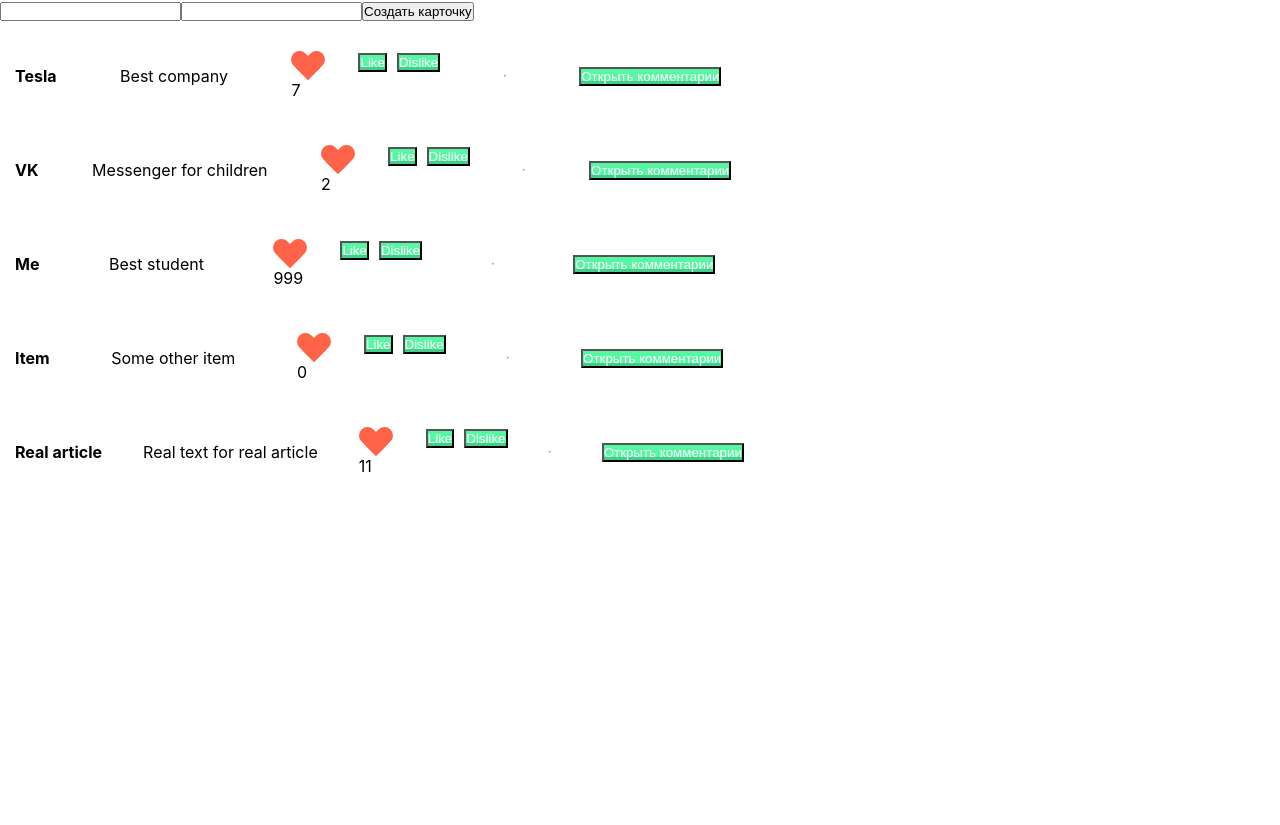
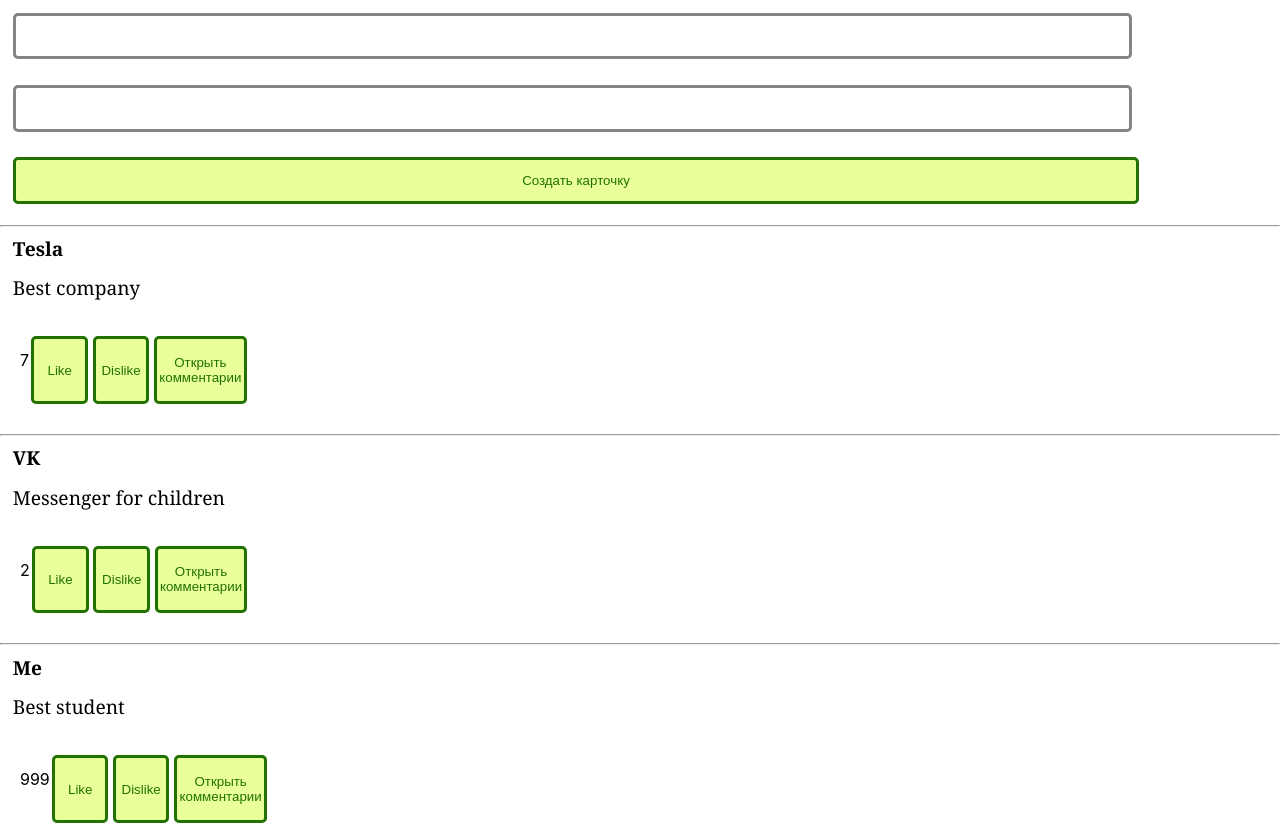
Before and after one commit to olya3112/React, a React (Create React App) app in the folder reactpj/: page / in a window 1280 px wide. Shown: the top 825 px of the page. Before the commit the page ends 800 px from the top, so only its background shows below. Built offline with nearby package versions, Linux system fonts and the light colour scheme.

Commit message:
Оформление сделанного функционала

```diff
--- a/reactpj/package.json
+++ b/reactpj/package.json
@@ -9,6 +9,8 @@
     "react": "^18.2.0",
     "react-dom": "^18.2.0",
     "react-scripts": "5.0.1",
+    "sass": "^1.61.0",
+    "sass-loader": "^13.2.2",
     "web-vitals": "^2.1.4"
   },
   "scripts": {
@@ -34,5 +36,8 @@
       "last 1 firefox version",
       "last 1 safari version"
     ]
+  },
+  "devDependencies": {
+    "gulp-sass": "^5.1.0"
   }
 }
--- a/reactpj/src/App.js
+++ b/reactpj/src/App.js
@@ -4,7 +4,7 @@
 import React, {useEffect, useState} from 'react';
 import com from "./assets/data/comments.json"
 
-import PostForms from "./components/PostForms/PostForms";
+import PostForms from "./components/PostNews/PostForms";
 import {getArticles} from "./assets/helpers/get-articles";
 
 
--- /dev/null
+++ b/reactpj/src/common/styles/mixins.module.scss
@@ -0,0 +1,18 @@
+@mixin font-settings($size, $weight) {
+  font-family: Georgia, serif;
+  font-size: $size;
+  font-weight: $weight;
+}
+
+@mixin flex-total-center($direction) {
+  display: flex;
+  align-items: center;
+  justify-content: center;
+  flex-direction: $direction;
+}
+
+@mixin borders-and-background-color($border_color, $radius, $color) {
+  border-radius: $radius;
+  border: solid $border_color;
+  background-color: $color;
+}
--- /dev/null
+++ b/reactpj/src/common/styles/vars.module.scss
@@ -0,0 +1,10 @@
+$wightColor: #ffffff;
+$darkGreyColor: #858585;
+
+
+$darkGreen: #227200;
+$smallBorderRadius: 5px;
+$simpleTextSizeSmall: 90%;
+$simpleTextSizeMedium: 120%;
+$mediumScreenMaxWidth: 1199px;
+$largeScreenMinWidth: 1200px;
--- a/reactpj/src/components/Comments/CommentsForm.jsx
+++ b/reactpj/src/components/Comments/CommentsForm.jsx
@@ -1,4 +1,5 @@
 import React, {useState} from "react";
+import s from "./commentsStyle.module.scss";
 
 export function CommentsForm ({create})  {
 
@@ -14,12 +15,15 @@
 
 
     return(
-        <form>
-            <input value={comments.author}
+        <form className={s.form}>
+            <input className={s.commentInput}
+                   value={comments.author}
                    onChange={e => setComment({...comments, author: e.target.value})}/>
-            <input value={comments.text}
+            <input className={s.commentInput}
+                   value={comments.text}
                    onChange={e => setComment({...comments, text: e.target.value})}/>
-            <button onClick={addNewComment}> Создать карточку </button>
+            <button className={s.buttom}
+                   onClick={addNewComment}> Создать комментарий </button>
         </form>
     );
 };
--- /dev/null
+++ b/reactpj/src/components/Comments/commentsStyle.module.scss
@@ -0,0 +1,97 @@
+@import "../../common/styles/mixins.module.scss";
+@import "../../common/styles/vars.module.scss";
+
+
+
+.comments {
+  @include borders-and-background-color($darkGreyColor, $smallBorderRadius, $wightColor);
+  min-width: 10%;
+  width: auto;
+  margin-top: 1%;
+  padding: 1% 2%;
+  margin-right: 4%;
+  margin-left: 2%;
+}
+
+.buttom {
+  @include borders-and-background-color($darkGreen, $smallBorderRadius, #e9ff99);
+
+  color: $darkGreen;
+  margin: 1% 1%;
+  width: 88%;
+  padding: 1%;
+
+  &:focus {
+    background-color: transparent;
+    outline: none;
+  }
+
+}
+
+
+.formAdd {
+  display: flex;
+  justify-content: space-around;
+  flex-direction: initial ;
+
+  .form {
+  @include borders-and-background-color($darkGreyColor, $smallBorderRadius, $wightColor);
+  min-width: 10%;
+  width: auto;
+  margin-top: 1%;
+  padding: 1% 2%;
+  margin-right: 4%;
+  margin-left: 2%;}
+}
+
+
+
+
+
+.commentInput {
+  @include borders-and-background-color($darkGreyColor, $smallBorderRadius, $wightColor);
+
+  margin: 1% 1%;
+  width: 85%;
+  padding: 1%;
+
+  &:focus {
+    background-color: transparent;
+    outline: none;
+  }
+
+}
+.author {
+  @include font-settings($simpleTextSizeSmall, bold);
+}
+
+.commentText {
+  @include font-settings($simpleTextSizeSmall, normal);
+}
+
+
+
+@media (max-width: $mediumScreenMaxWidth) {
+
+  .author {
+    @include font-settings($simpleTextSizeMedium, bold);
+  }
+
+  .commentText {
+    @include font-settings($simpleTextSizeMedium, normal);
+  }
+
+  }
+
+
+@media (min-width: $largeScreenMinWidth) {
+
+  .author {
+    @include font-settings($simpleTextSizeMedium, bold);
+  }
+
+  .commentText {
+    @include font-settings($simpleTextSizeMedium, normal);
+  }
+
+}
--- a/reactpj/src/components/PostForms/PostForms.jsx
+++ b/reactpj/src/components/PostNews/PostForms.jsx
@@ -1,4 +1,5 @@
 import React, {useState} from 'react';
+import s from './postNewsStyle.module.scss';
 
 export function PostForms ({create})  {
 
@@ -15,11 +16,13 @@
 
     return (
         <form>
-           <input value={content.title}
+           <input className={s.commentInput} value={content.title}
                   onChange={e => setPost({...content, title: e.target.value})}/>
-            <input value={content.text}
+            <input className={s.commentInput} value={content.text}
                    onChange={e => setPost({...content, text: e.target.value})}/>
-            <button onClick={addNewPost}> Создать карточку </button>
+            <button className={s.buttom}
+                onClick={addNewPost}> Создать карточку </button>
+            <hr/>
 
         </form>
 
--- a/reactpj/src/components/PostNews/PostNews.jsx
+++ b/reactpj/src/components/PostNews/PostNews.jsx
@@ -1,14 +1,14 @@
 import React, {useEffect, useMemo, useState} from 'react';
-import s from './postNewsStyle.module.css';
+import s from './postNewsStyle.module.scss';
 import Comments from "../Comments/Comments";
-import com from "../../assets/data/comments.json";
-import CommentsForm from "../Comments/CommentsForm";
+
+
 
 
 export function PostNews (props) {
 
     const [count, setCount] = useState(props.currentLikes)
-    const [comments, setComments] = useState(com)
+
 
 
 
@@ -43,22 +43,20 @@
 
     return (
 
-        <li className={s.content}>
-            <strong>
+        <div >
+            <div>
+                <strong className={s.name}>
                         {props.title}
                 </strong>
-            <div>
+                <div className={s.contentText}>
                      {props.text}
                 </div>
-            <div>
-                <b className={s.heart}>0</b>
+            </div>
+            <div className={s.postline}>
+                <p> {count}</p>
                 <button className={s.buttom} onClick={increment} >Like</button>
-                <button className={s.buttom} onClick={discrement}>Dislike</button>
-                <p className={s.count}> {count}</p>
-            </div>
-            <hr/>
-            <div>
-                <button className={s.buttom}
+                <button  className={s.buttom} onClick={discrement}>Dislike</button>
+                <button  className={s.buttom}
                         onClick={openComments}>
                     <p>
                         {commentsInfo.show < 0
@@ -68,6 +66,18 @@
                     </p>
                 </button>
             </div>
+
+            {/*<div>*/}
+            {/*    <button className={s.button}*/}
+            {/*    onClick={openComments}>*/}
+            {/*        <p>*/}
+            {/*        {commentsInfo.show < 0*/}
+            {/*            ? 'Открыть комментарии'*/}
+            {/*            : 'Закрыть комментарии'*/}
+            {/*        }*/}
+            {/*        </p>*/}
+            {/*    </button>*/}
+            {/*</div>*/}
 
 
             {(commentsInfo.show > 0) &&
@@ -80,7 +90,9 @@
             }
 
             <br/>
-        </li>
+            <hr/>
+        </div>
+
 
     );
 };
--- a/reactpj/src/components/PostNews/postNewsStyle.module.css
+++ /dev/null
@@ -1,71 +0,0 @@
-*{
-    margin: 0;
-    padding: 0;
-    box-sizing: border-box;
-}
-#root{
-    display: flex;
-    justify-content: center;
-}
-
-.content{
-    width: 800px;
-    display: flex;
-    padding: 15px;
-    border: darkcyan;
-    margin-top: 15px;
-    justify-content: space-between;
-    align-items: center;
-}
-.count{
-    align-items: center;
-}
-.buttom {
-    margin-left: 10px;
-    color: white;
-    text-decoration: none;
-    background: rgb(86, 246, 163);
-    box-shadow: 0 -3px rgb(69, 206, 138) inset;
-    transition: 0.2s;
-    display: inline-block;
-}
-.buttom:focus {
-    margin-left: 10px;
-    color: white;
-    text-decoration: none;
-    background: rgb(21, 157, 92);
-    box-shadow: 0 -3px rgb(69, 206, 138) inset;
-    transition: 0.2s;
-}
-
-.heart {
-    transition: 0.2s;
-    color: white;
-    margin-right: 20px;
-    position: relative;
-    width: 37px;
-    height: 29px;
-    display: inline-block;
-}
-.heart:before,
-.heart:after {
-    position: absolute;
-    content: "";
-    color: white;
-    width: 17px;
-    height: 29px;
-    left: 17px;
-
-    background-color: tomato;
-
-    border-radius: 17px 17px 0 0;
-
-    transform: rotate(-45deg);
-    transform-origin: 0 100%;
-}
-.heart:after {
-    color: white;
-    left: 0;
-    transform-origin: 100% 100%;
-    transform: rotate(45deg);
-}
--- /dev/null
+++ b/reactpj/src/components/PostNews/postNewsStyle.module.scss
@@ -0,0 +1,87 @@
+@import "../../common/styles/mixins.module.scss";
+@import "../../common/styles/vars.module.scss";
+
+.buttom {
+  @include borders-and-background-color($darkGreen, $smallBorderRadius, #e9ff99);
+
+  color: $darkGreen;
+  margin: 1% 1%;
+  width: 88%;
+  padding: 1%;
+
+  &:focus {
+    background-color: transparent;
+    outline: none;
+  }
+
+}
+
+.postline{
+  display: inline-flex;
+  padding: 20px;
+
+}
+
+.commentInput {
+  @include borders-and-background-color($darkGreyColor, $smallBorderRadius, $wightColor);
+
+  margin: 1% 1%;
+  width: 85%;
+  padding: 1%;
+
+  &:focus {
+    background-color: transparent;
+    outline: none;
+  }
+
+}
+
+.formAdd {
+  display: flex;
+  justify-content: space-around;
+  flex-direction: initial ;
+
+  .form {
+    @include borders-and-background-color($darkGreyColor, $smallBorderRadius, $wightColor);
+    min-width: 10%;
+    width: auto;
+    margin-top: 1%;
+    padding: 1% 2%;
+    margin-right: 4%;
+    margin-left: 2%;}
+}
+
+.name {
+  @include font-settings($simpleTextSizeMedium, bold);
+  padding: 1%;
+}
+
+.contentText {
+  @include font-settings($simpleTextSizeMedium, normal);
+  padding: 1%;
+}
+
+@media (max-width: $mediumScreenMaxWidth) {
+
+  .name {
+    @include font-settings($simpleTextSizeMedium, bold);
+  }
+
+  .contentText {
+    @include font-settings($simpleTextSizeMedium, normal);
+  }
+
+}
+
+
+@media (min-width: $largeScreenMinWidth) {
+
+  .name {
+    @include font-settings($simpleTextSizeMedium, bold);
+  }
+
+  .contentText {
+    @include font-settings($simpleTextSizeMedium, normal);
+  }
+
+}
```
Also changed, not shown: reactpj/src/components/Comments/Comments.jsx (+7 -16 lines), 1 other file (tests, documents, lock files or other folders). Lines whose indentation alone changed are shown as unchanged.
